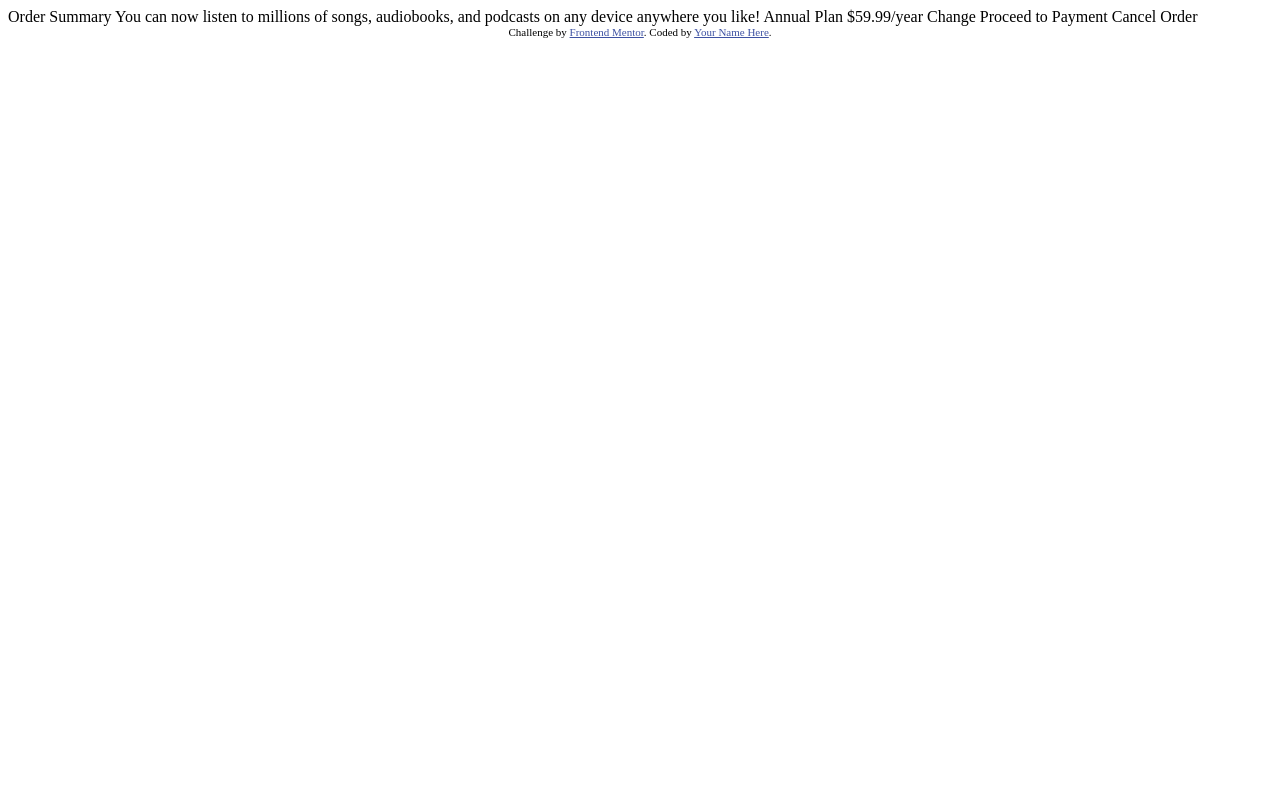
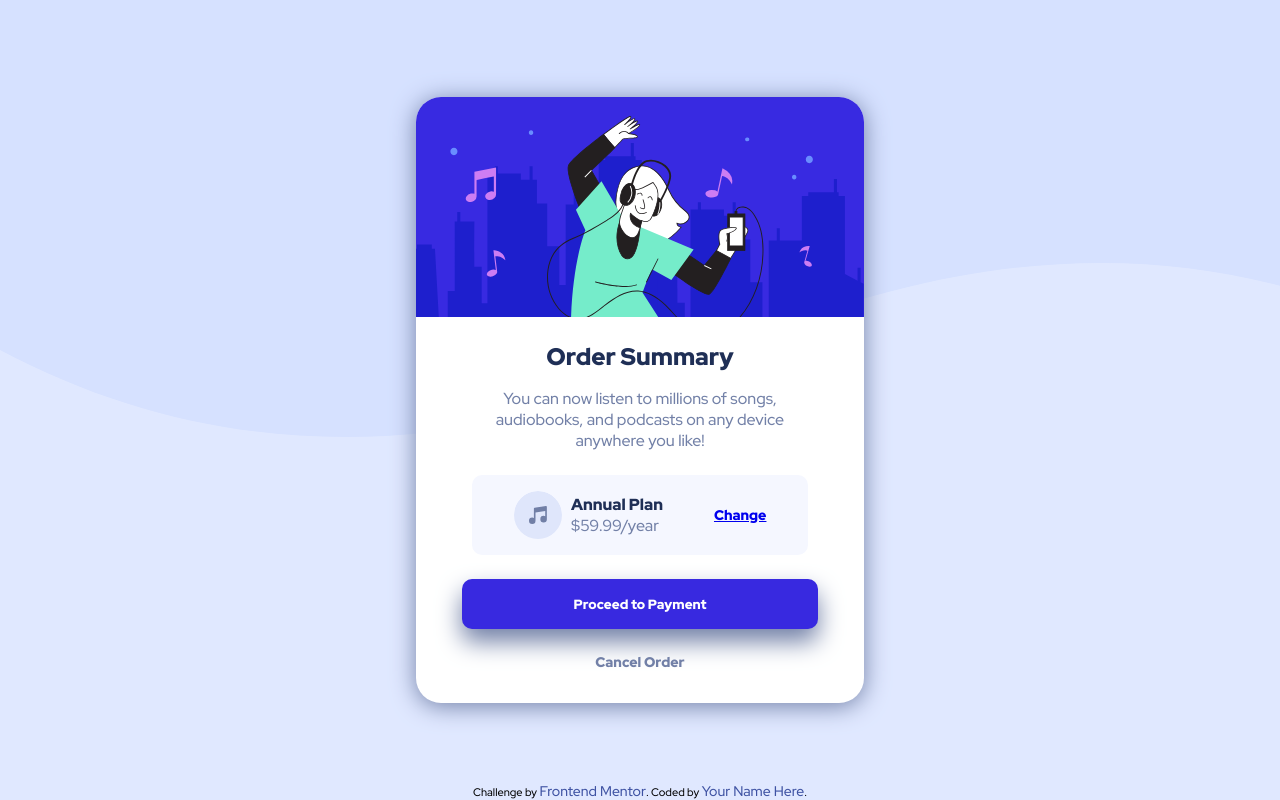
Before and after one commit to Kevin-Sarges/Order-summary, a plain HTML site: page index.html in a window 1280 px wide. Drawn offline with Linux system fonts and the light colour scheme.

Commit message:
Finalizando versão descktop

```diff
--- a/index.html
+++ b/index.html
@@ -2,32 +2,46 @@
 <html lang="en">
 <head>
   <meta charset="UTF-8">
-  <meta name="viewport" content="width=device-width, initial-scale=1.0"> <!-- displays site properly based on user's device -->
+  <meta name="viewport" content="width=device-width, initial-scale=1.0">
 
-  <link rel="icon" type="image/png" sizes="32x32" href="./images/favicon-32x32.png">
+  <link rel="preconnect" href="https://fonts.googleapis.com">
+  <link rel="preconnect" href="https://fonts.gstatic.com" crossorigin>
+  <link href="https://fonts.googleapis.com/css2?family=Red+Hat+Display:wght@500;700;900&display=swap" rel="stylesheet">
+
+  <link rel="stylesheet" href="./public/styles/styles.css">
+  <link rel="icon" type="image/png" sizes="32x32" href="./public/images/favicon-32x32.png">
 
   <title>Frontend Mentor | Order summary card</title>
-
-  <!-- Feel free to remove these styles or customise in your own stylesheet 👍 -->
-  <style>
-    .attribution { font-size: 11px; text-align: center; }
-    .attribution a { color: hsl(228, 45%, 44%); }
-  </style>
 </head>
 <body>
+  <div class="container">
+    <img src="./public/images/illustration-hero.svg" alt="music-illustration">
 
-  Order Summary
+    <div class="text">
+      <h2>Order Summary</h2>
 
-  You can now listen to millions of songs, audiobooks, and podcasts on any
-  device anywhere you like!
+      <p>
+        You can now listen to millions of songs, audiobooks, and podcasts on any
+        device anywhere you like!
+      </p>
+    </div>
 
-  Annual Plan
-  $59.99/year
+    <div class="value">
+      <img src="./public/images/icon-music.svg" alt="music">
 
-  Change
+      <div class="text-value">
+        <h4>Annual Plan</h4>
+        <p>$59.99/year</p>
+      </div>
 
-  Proceed to Payment
-  Cancel Order
+      <a href="#">Change</a>
+    </div>
+
+    <button>
+      Proceed to Payment
+    </button>
+    <a class="btn-cancel" href="#">Cancel Order</a>
+  </div>
 
   <div class="attribution">
     Challenge by <a href="https://www.frontendmentor.io?ref=challenge" target="_blank">Frontend Mentor</a>.
--- /dev/null
+++ b/public/styles/_default.scss
@@ -0,0 +1,41 @@
+* {
+  margin: 0 auto;
+  padding: 0;
+  box-sizing: border-box;
+}
+
+body, html {
+  width: 100%;
+  height: 100%;
+}
+
+body {
+  font-size: 16px;
+  font-family: $red-hat;
+  font-weight: 500;
+
+  @media(max-width: 375px) {
+    font-size: 30px;
+    text-align: center;
+  }
+}
+
+h1, h2, h3, h4 {
+  font-family: $red-hat;
+  font-weight: 900;
+  color: $Dark-blue;
+}
+
+
+p {
+  color: $Desaturated-blue;
+
+  @media (max-width: 375px) {
+    font-size: 24px;
+  }
+}
+
+a {
+  text-decoration: none;
+  font-size: 14px;
+}
--- /dev/null
+++ b/public/styles/_main.scss
@@ -0,0 +1,107 @@
+body {
+  display: flex;
+  flex-direction: column;
+  align-items: center;
+  justify-content: center;
+  background: url('../images/pattern-background-desktop.svg') $Pale-blue no-repeat;
+
+  .container {
+    margin: 0 auto;
+    width: 35%;
+    display: flex;
+    flex-direction: column;
+    align-items: center;
+    justify-content: center;
+    background: $White;
+    text-align: center;
+    border-radius: 25px;
+    box-shadow: 0rem .2rem 1.5rem $Desaturated-blue;
+
+    img {
+      width: 100%;
+      border-radius: 25px 25px 0 0;
+    }
+
+    .text {
+      text-align: center;
+      margin-bottom: 1.5rem;
+
+      h2 {
+        margin-top: 1.5rem;
+        margin-bottom: 1rem;
+      }
+
+      p {
+        width: 65%;
+      }
+    }
+
+    .value {
+      width: 75%;
+      margin-bottom: 1.5rem;
+      padding: 1rem;
+      display: flex;
+      align-items: center;
+      justify-content: center;
+      background: $Very-pale-blue;
+      border-radius: 10px;
+
+      img {
+        width: 3rem;
+      }
+
+      .text-value {
+        margin-left: -1rem;
+        text-align: left;
+      }
+
+      a {
+        font-weight: 900;
+        text-decoration: underline;
+
+        &:hover {
+          text-decoration: none;
+          opacity: .6;
+        }
+      }
+    }
+
+    button {
+      margin-bottom: 1.5rem;
+      padding: 1rem 7rem;
+      background: $Bright-blue;
+      border: none;
+      border-radius: 10px;
+      font-family: $red-hat;
+      font-weight: 900;
+      color: $White;
+      box-shadow: 0rem 0.8rem 1.5rem $Desaturated-blue;
+      cursor: pointer;
+
+      &:hover {
+        opacity: .8;
+      }
+    }
+
+    .btn-cancel {
+      margin-bottom: 2rem;
+      font-weight: 900;
+      color: $Desaturated-blue;
+
+      &:hover {
+        color: $Dark-blue;
+      }
+    }
+  }
+}
+
+.attribution {
+  font-size: 11px;
+  text-align: center;
+  position: fixed;
+  bottom: 0;
+
+  a {
+    color: hsl(228, 45%, 44%);
+  }
+}
--- /dev/null
+++ b/public/styles/_variables.scss
@@ -0,0 +1,12 @@
+// Colors Primary
+$Pale-blue: hsl(225, 100%, 94%);
+$Bright-blue: hsl(245, 75%, 52%);
+
+// Colors Neutral
+$White: hsl(0, 0%, 100%);
+$Very-pale-blue: hsl(225, 100%, 98%);
+$Desaturated-blue: hsl(224, 23%, 55%);
+$Dark-blue: hsl(223, 47%, 23%);
+
+// Font
+$red-hat :'Red Hat Display', sans-serif;
--- /dev/null
+++ b/public/styles/styles.scss
@@ -0,0 +1,3 @@
+@import './variables';
+@import './default';
+@import './main';
```
Also changed, not shown: public/images/favicon-32x32.png (renamed from images/favicon-32x32.png), public/images/icon-music.svg (renamed from images/icon-music.svg), public/images/illustration-hero.svg (renamed from images/illustration-hero.svg), public/images/pattern-background-desktop.svg (renamed from images/pattern-background-desktop.svg), public/images/pattern-background-mobile.svg (renamed from images/pattern-background-mobile.svg), public/styles/styles.css (added), 1 other file.
